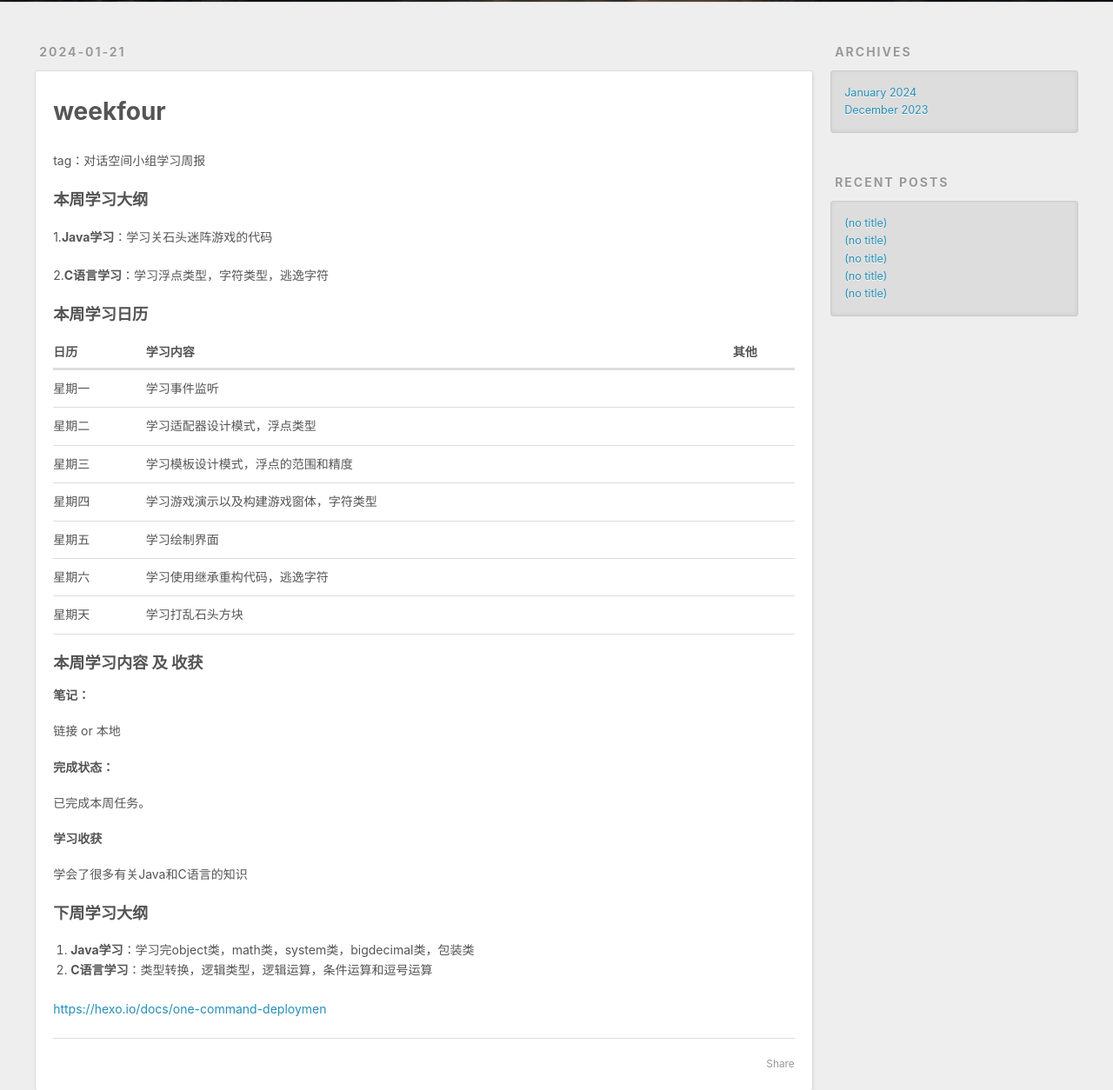
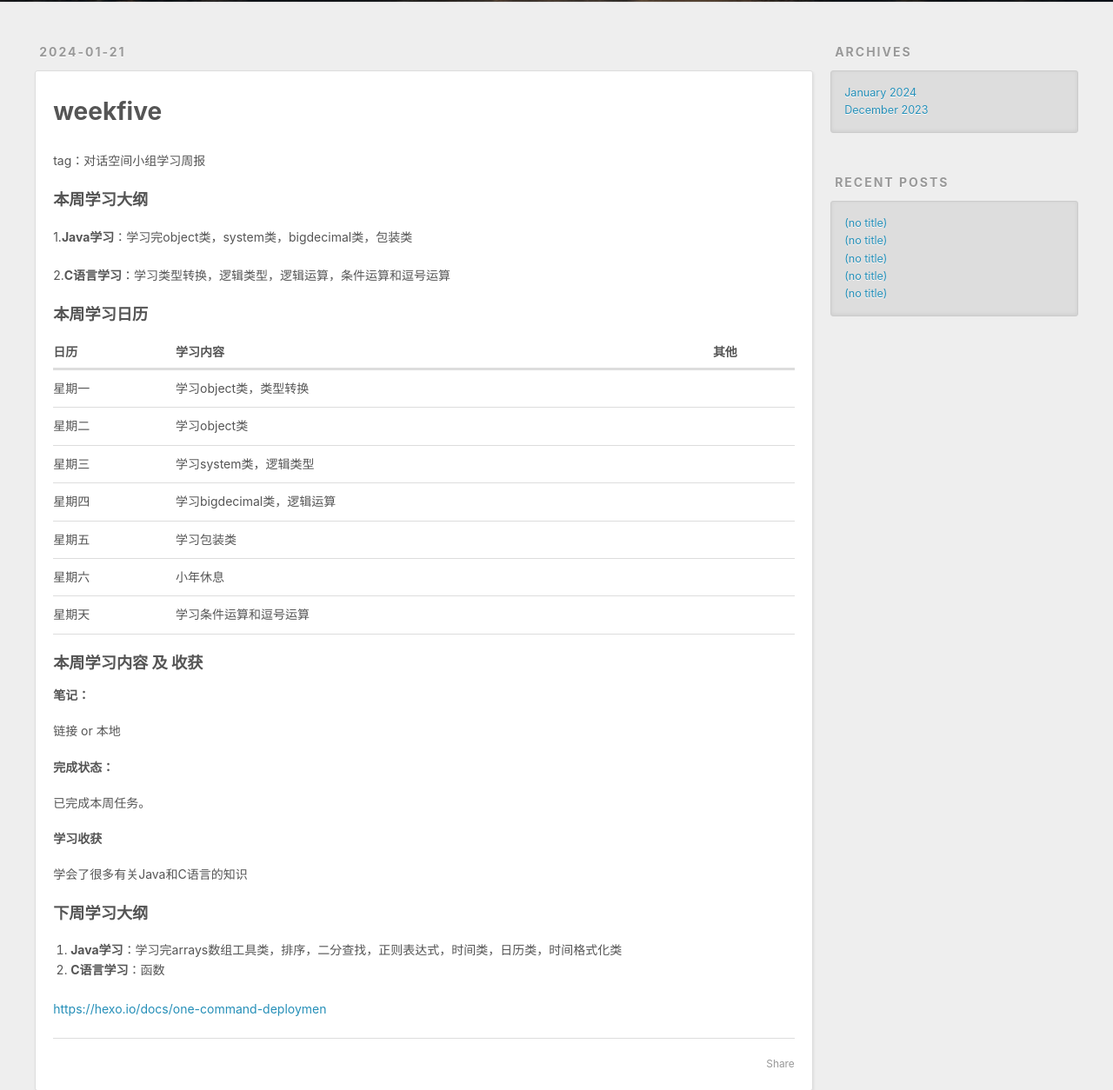
Before and after one commit to rat-in-gutter/rat-in-gutter.github.io, a plain HTML site: page 2024/01/21/weekfive/index.html in a window 1280 px wide. Shown: the part 298-1552 px from the top of the page at 87% size. Drawn offline with Linux system fonts and the light colour scheme.

Commit message:
Site updated: 2024-02-04 20:42:45

```diff
--- a/2024/01/21/weekfour/index.html
+++ b/2024/01/21/weekfive/index.html
@@ -6,15 +6,15 @@
 
   <title>Study Weekly</title>
   <meta name="viewport" content="width=device-width, initial-scale=1, shrink-to-fit=no">
-  <meta name="description" content="weekfourtag：对话空间小组学习周报 本周学习大纲1.Java学习：学习关石头迷阵游戏的代码 2.C语言学习：学习浮点类型，字符类型，逃逸字符 本周学习日历   日历 学习内容 其他    星期一 学习事件监听    星期二 学习适配器设计模式，浮点类型    星期三 学习模板设计模式，浮点的范围和精度    星期四 学习游戏演示以及构建游戏窗体，字符类型    星期五 学习绘制界面">
+  <meta name="description" content="weekfivetag：对话空间小组学习周报 本周学习大纲1.Java学习：学习完object类，system类，bigdecimal类，包装类 2.C语言学习：学习类型转换，逻辑类型，逻辑运算，条件运算和逗号运算 本周学习日历   日历 学习内容 其他    星期一 学习object类，类型转换    星期二 学习object类    星期三 学习system类，逻辑类型    星期四 学习bi">
 <meta property="og:type" content="article">
 <meta property="og:title" content="Study Weekly">
-<meta property="og:url" content="http://example.com/2024/01/21/weekfour/index.html">
+<meta property="og:url" content="http://example.com/2024/01/21/weekfive/index.html">
 <meta property="og:site_name" content="Study Weekly">
-<meta property="og:description" content="weekfourtag：对话空间小组学习周报 本周学习大纲1.Java学习：学习关石头迷阵游戏的代码 2.C语言学习：学习浮点类型，字符类型，逃逸字符 本周学习日历   日历 学习内容 其他    星期一 学习事件监听    星期二 学习适配器设计模式，浮点类型    星期三 学习模板设计模式，浮点的范围和精度    星期四 学习游戏演示以及构建游戏窗体，字符类型    星期五 学习绘制界面">
+<meta property="og:description" content="weekfivetag：对话空间小组学习周报 本周学习大纲1.Java学习：学习完object类，system类，bigdecimal类，包装类 2.C语言学习：学习类型转换，逻辑类型，逻辑运算，条件运算和逗号运算 本周学习日历   日历 学习内容 其他    星期一 学习object类，类型转换    星期二 学习object类    星期三 学习system类，逻辑类型    星期四 学习bi">
 <meta property="og:locale" content="en_US">
 <meta property="article:published_time" content="2024-01-21T12:28:07.642Z">
-<meta property="article:modified_time" content="2024-01-28T11:16:07.127Z">
+<meta property="article:modified_time" content="2024-02-04T12:41:44.604Z">
 <meta property="article:author" content="wxy">
 <meta name="twitter:card" content="summary">
 
@@ -75,9 +75,9 @@
 </header>
 
       <div class="outer">
-        <section id="main"><article id="post-weekfour" class="h-entry article article-type-post" itemprop="blogPost" itemscope itemtype="https://schema.org/BlogPosting">
+        <section id="main"><article id="post-weekfive" class="h-entry article article-type-post" itemprop="blogPost" itemscope itemtype="https://schema.org/BlogPosting">
   <div class="article-meta">
-    <a href="/2024/01/21/weekfour/" class="article-date">
+    <a href="/2024/01/21/weekfive/" class="article-date">
   <time class="dt-published" datetime="2024-01-21T12:28:07.642Z" itemprop="datePublished">2024-01-21</time>
 </a>
 
@@ -87,9 +87,9 @@
 
     <div class="e-content article-entry" itemprop="articleBody">
 
-        <h1 id="weekfour"><a href="#weekfour" class="headerlink" title="weekfour"></a>weekfour</h1><p>tag：对话空间小组学习周报</p>
-<h3 id="本周学习大纲"><a href="#本周学习大纲" class="headerlink" title="本周学习大纲"></a>本周学习大纲</h3><p>1.<strong>Java学习</strong>：学习关石头迷阵游戏的代码</p>
-<p>2.<strong>C语言学习</strong>：学习浮点类型，字符类型，逃逸字符</p>
+        <h1 id="weekfive"><a href="#weekfive" class="headerlink" title="weekfive"></a>weekfive</h1><p>tag：对话空间小组学习周报</p>
+<h3 id="本周学习大纲"><a href="#本周学习大纲" class="headerlink" title="本周学习大纲"></a>本周学习大纲</h3><p>1.<strong>Java学习</strong>：学习完object类，system类，bigdecimal类，包装类</p>
+<p>2.<strong>C语言学习</strong>：学习类型转换，逻辑类型，逻辑运算，条件运算和逗号运算</p>
 <h3 id="本周学习日历"><a href="#本周学习日历" class="headerlink" title="本周学习日历"></a>本周学习日历</h3><table>
 <thead>
 <tr>
@@ -100,37 +100,37 @@
 </thead>
 <tbody><tr>
 <td>星期一</td>
-<td>学习事件监听</td>
+<td>学习object类，类型转换</td>
 <td></td>
 </tr>
 <tr>
 <td>星期二</td>
-<td>学习适配器设计模式，浮点类型</td>
+<td>学习object类</td>
 <td></td>
 </tr>
 <tr>
 <td>星期三</td>
-<td>学习模板设计模式，浮点的范围和精度</td>
+<td>学习system类，逻辑类型</td>
 <td></td>
 </tr>
 <tr>
 <td>星期四</td>
-<td>学习游戏演示以及构建游戏窗体，字符类型</td>
+<td>学习bigdecimal类，逻辑运算</td>
 <td></td>
 </tr>
 <tr>
 <td>星期五</td>
-<td>学习绘制界面</td>
+<td>学习包装类</td>
 <td></td>
 </tr>
 <tr>
 <td>星期六</td>
-<td>学习使用继承重构代码，逃逸字符</td>
+<td>小年休息</td>
 <td></td>
 </tr>
 <tr>
 <td>星期天</td>
-<td>学习打乱石头方块</td>
+<td>学习条件运算和逗号运算</td>
 <td></td>
 </tr>
 </tbody></table>
@@ -138,15 +138,15 @@
 <h5 id="完成状态："><a href="#完成状态：" class="headerlink" title="完成状态："></a>完成状态：</h5><p>已完成本周任务。</p>
 <h5 id=""><a href="#" class="headerlink" title=""></a></h5><h5 id="学习收获"><a href="#学习收获" class="headerlink" title="学习收获"></a>学习收获</h5><p>学会了很多有关Java和C语言的知识</p>
 <h3 id="下周学习大纲"><a href="#下周学习大纲" class="headerlink" title="下周学习大纲"></a>下周学习大纲</h3><ol>
-<li><strong>Java学习</strong>：学习完object类，math类，system类，bigdecimal类，包装类</li>
-<li><strong>C语言学习</strong>：类型转换，逻辑类型，逻辑运算，条件运算和逗号运算</li>
+<li><strong>Java学习</strong>：学习完arrays数组工具类，排序，二分查找，正则表达式，时间类，日历类，时间格式化类</li>
+<li><strong>C语言学习</strong>：函数</li>
 </ol>
 <p><a target="_blank" rel="noopener" href="https://hexo.io/docs/one-command-deploymen">https://hexo.io/docs/one-command-deploymen</a></p>
 
 
     </div>
     <footer class="article-footer">
-      <a data-url="http://example.com/2024/01/21/weekfour/" data-id="clrxei4ne0000scwl5n0g7rv7" data-title="" class="article-share-link"><span class="fa fa-share">Share</span></a>
+      <a data-url="http://example.com/2024/01/21/weekfive/" data-id="cls7htjyb0000hcwle72t503z" data-title="" class="article-share-link"><span class="fa fa-share">Share</span></a>
 
 
 
@@ -197,7 +197,7 @@
       <ul>
 
           <li>
-            <a href="/2024/01/21/weekfour/">(no title)</a>
+            <a href="/2024/01/21/weekfive/">(no title)</a>
           </li>
 
           <li>
```
Also changed, not shown: 2023/12/17/hello-world/index.html (+1 -1 lines), 2023/12/24/Study-Weekly/index.html (+1 -1 lines), 2023/12/24/Week/index.html (+2 -2 lines), 2023/12/24/study-in-monday/index.html (+1 -1 lines), archives/2023/12/index.html (+1 -1 lines), archives/2023/index.html (+1 -1 lines), archives/2024/01/index.html (+2 -2 lines), archives/2024/index.html (+2 -2 lines), archives/index.html (+2 -2 lines), categories/index.html (+1 -1 lines), index.html (+16 -16 lines).
